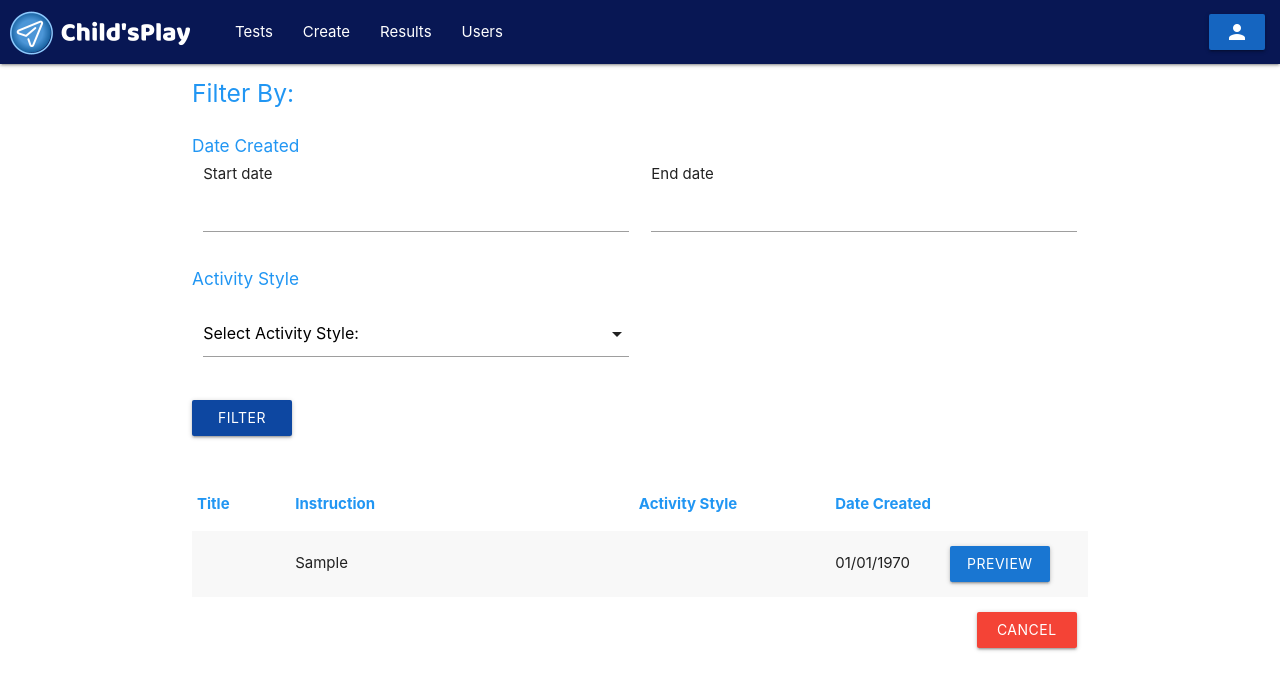
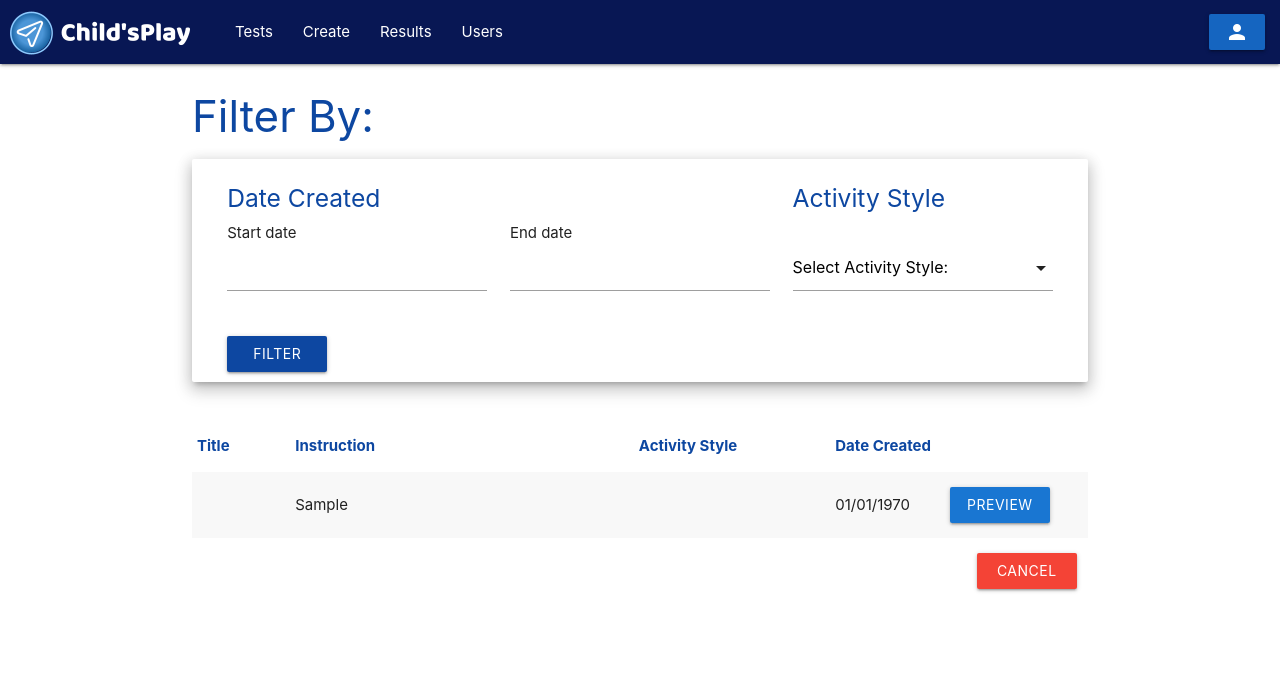
Before and after one commit to therealjuliazhang/ChildsPlay, a PHP site: page /CSIT321/filterExistingTasks.php in a window 1280 px wide. Shown: the top 690 px of the page. Run offline with PHP 8.4, Linux system fonts and the light colour scheme; the visitor is signed in with stand-in values (Sample User, id 1); tables that the repository leaves empty hold one stand-in row (values such as "Sample post"); data that the repository does not hold is empty; some libraries are stand-ins or nearby versions.

Commit message:
Update design
Card for datepicker, buttons etc

```diff
--- a/filterExistingTasks.php
+++ b/filterExistingTasks.php
@@ -5,11 +5,11 @@
 <!DOCTYPE html>
 <html>
 <head>
-  <title>Child'sPlay</title>
+  <title>Filter Existing Tasks</title>
   <meta http-equiv="Content-Type" content="text/html; charset=UTF-8"/>
   <meta name="viewport" content="width=device-width, initial-scale=1"/>
   <!-- CSS  -->
-  <link rel="stylesheet" type="text/css" href="childsPlayStyle.css">
+  <!-- <link rel="stylesheet" type="text/css" href="childsPlayStyle.css"> -->
   <link href="https://fonts.googleapis.com/icon?family=Material+Icons" rel="stylesheet">
   <link rel="stylesheet" href="https://cdnjs.cloudflare.com/ajax/libs/materialize/1.0.0/css/materialize.min.css">
   <!--  Scripts-->
@@ -60,17 +60,40 @@
   header('location: login.php');
   ?>
   <div class="container">
-    <h5 class="blue-text darken-2">Filter By:</h5>
-    <h6 class="blue-text darken-2 header">Date Created</h6>
+    <h3 class="blue-text text-darken-4">Filter By:</h3>
+
+    <div class="card-panel z-depth-3">
+      <div class="row">
+        <div class="col s4">
+          <h5 class="blue-text text-darken-4 header">Date Created</h5>
+        </div>
+        <div class="col s4 offset-s4">
+          <h5 class="blue-text text-darken-4 header">Activity Style</h5>
+        </div>
         <form action="" method="post">
-    <div class="row">
-      <div class="col s6">Start date</div>
-      <div class="col s6">End date</div>
-      <div class="col s6"><input type="text" class="datepicker" id="startDate" name="startDate"></div>
-      <div class="col s6"><input type="text" class="datepicker" id="endDate" name="endDate"></div>
+          <div class="col s4">Start date</div>
+          <div class="col s4">End date</div>
+          <div class="col s4"></br></div>
+          <div class="col s4"><input type="text" class="datepicker" id="startDate" name="startDate"></div>
+          <div class="col s4"><input type="text" class="datepicker" id="endDate" name="endDate"></div>
+          <div class="input-field col s4">
+            <select class="" name="activityStyle" id="activityStyle">
+              <option value="" selected disabled>Select Activity Style:</option>
+              <option value="Identify Body Parts">Identify Body Parts</option>
+              <option value="Character Ranking">Character Ranking</option>
+              <option value="Likert Scale">Likert Scale</option>
+              <option value="Preferred Mechanics">Preferred Mechanics</option>
+            </select>
           </div>
-
-		<h6 class="blue-text darken-2 header">Activity Style</h6>
+          <div class="col s12">
+            <br>
+            <button class="btn waves-effect waves-light blue darken-4 sortButton" type="submit" name="submitFilter" onclick="filter()">Filter</button>
+          </div>
+        </form>
+      </div>
+    </div>
+    <!--
+    <h6 class="blue-text text-darken-4 header">Activity Style</h6>
     <div class="row">
     <div class="input-field col s6">
     <select class="" name="activityStyle" id="activityStyle">
@@ -85,13 +108,13 @@
 <div class="row">
 <button class="btn waves-effect waves-light blue darken-4 sortButton" type="submit" name="submitFilter" onclick="filter()">Filter</button>
 </div>
-	</form>
+</form> -->
 <br/>
 <!--table for holding tasks-->
 <div style="overflow:auto">
   <table class="striped">
     <thead>
-    <tr class="blue-text darken-2">
+      <tr class="blue-text text-darken-4">
         <th class='taskIdCol'>Title</th>
         <th class='instructionCol'>Instruction</th>
         <th class='activityStyleCol'>Activity Style</th>
@@ -190,9 +213,6 @@
 .nav-wrapper > ul {
   margin-left: 220px;
 }
-.header{
-  margin-top: 30px;
-}
 .cancelButton{
   margin-top: 15px;
   width: 100px;
@@ -214,49 +234,19 @@
 td .btn{
   width: 100px;
 }
-/* tbody {
-  display:block;
-  height:300px;
-  overflow:auto;
+.input-field {
+  margin-top: 0rem;
 }
-thead, tbody tr {
-  display:table;
-  width:100%;
-  table-layout:fixed;
+.sortButton:hover, .editButton:hover, .addButton:hover, .previewButton:hover{
+  background-color: #FF8C18!important;
 }
-thead {
-  width: calc( 100% - 1em )
+.card-panel {
+    padding: 10px 24px;
+    margin: .5rem 0 1rem 0;
 }
-table {
-  width:100%;
-} */
-/*th{
-  text-align: center;
+.row {
+    margin-bottom: 0px;
 }
-.taskIdCol, .activityStyleCol,.dateCreatedCol, .previewCol, .editCol, .addCol{
-  text-align: center;
-}*/
-/* .taskIdCol{
-  width: 1%;
-}
-.instructionCol{
-  width: 30%;
-}
-.activityStyleCol{
-  width: 18%;
-}
-.dateCreatedCol{
-  width: 15%;
-}
-.previewCol{
-  width: 10%;
-}
-.editCol{
-  width: 5%;
-}
-.addCol{
-  width: 10%;
-}
-*/
+
 </style>
 </html>
--- a/filterTasks.php
+++ b/filterTasks.php
@@ -103,12 +103,12 @@
 		"<td style='width:28%' class='indtructionCol'>".$row["instruction"]."</td>".
 		"<td style='width:16%' class='activityStyleCol' >".$row["activityStyle"]."</td>".
 		"<td style='width:9%' class='dateCreatedCol'>".$formattedCreateDate."</td>".
-		"<td style='width:10%' class='previewCol'><a class='waves-effect waves-light btn blue darken-2' href='instruction.php?taskID=".$row["taskID"].
+		"<td style='width:10%' class='previewCol'><a class='waves-effect waves-light btn blue darken-2 previewButton' href='instruction.php?taskID=".$row["taskID"].
 		"&mode=preview&from=existingTasks&".$from."'>Preview</a></td>";
 		if($from == "create"){
-			echo "<td style='width:7%' class='editCol'><a class='waves-effect waves-light btn blue darken-4'".
+			echo "<td style='width:7%' class='editCol'><a class='waves-effect waves-light btn blue darken-4 editButton'".
 			" href='createNewTaskInCreateTest.php?exist=true&taskID=".$row["taskID"]."&from=".$from."'>Edit</a></td>";
-			echo "<td style='width:7%' class='addCol'><a class='waves-effect waves-light btn blue darken-4' href='" .$url. $row["taskID"] . "'>Add</a></td>";
+			echo "<td style='width:7%' class='addCol'><a class='waves-effect waves-light btn blue darken-4 addButton' href='" .$url. $row["taskID"] . "'>Add</a></td>";
 		}
 		/*"<td style='width:7%' class='editCol'><a class='waves-effect waves-light btn blue darken-4'".
 		" href='CreateNewTaskInCreateTest.php?exist=true&taskID=".$row["taskID"]."&testID=".$_SESSION["testID"]."&from=".$from."'>Edit</a></td>";
```
Also changed, not shown: thankyouForRegister.html (+24 -13 lines). Lines whose indentation alone changed are shown as unchanged.
